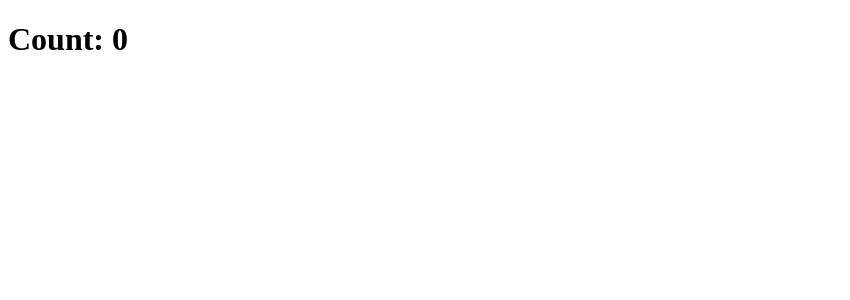
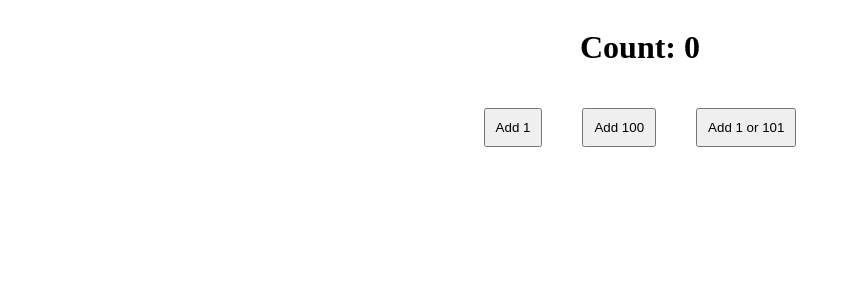
Before and after one commit to mate-academy/react_counter, a React (Create React App) app: page / in a window 1280 px wide. Shown: the top 300 px of the page, without its empty margins (0-850 px from the left). Built offline with nearby package versions, Linux system fonts and the light colour scheme; the HTML template or start-up script is replaced by a standard one.

Commit message:
Counter solution

```diff
--- a/src/App.js
+++ b/src/App.js
@@ -1,16 +1,16 @@
 import React from 'react';
+import { Counter } from './Counter';
 import './App.scss';
 
 class App extends React.Component {
-  addOne = () => {};
-
-  add100 = () => {};
-
-  increase = () => {};
+  state = {}
 
   render() {
     return (
-      <h1>Count: 0</h1>
+      <div className="App">
+        <Counter />
+      </div>
+
     );
   }
 }
--- a/src/App.scss
+++ b/src/App.scss
@@ -1 +1,13 @@
-// styles go here
+.App {
+  display: flex;
+  justify-content: center;
+}
+
+.header {
+  text-align: center;
+}
+
+.button {
+  margin: 20px;
+  padding: 10px;
+}
--- /dev/null
+++ b/src/Counter.jsx
@@ -0,0 +1,61 @@
+import React from 'react';
+
+export class Counter extends React.Component {
+  state = {
+    count: 0,
+  };
+
+  addOne = () => {
+    this.setState(state => ({
+      count: state.count + 1,
+    }));
+  };
+
+  addHundred = () => {
+    this.setState(state => ({
+      count: state.count + 100,
+    }));
+  };
+
+  render() {
+    const { count } = this.state;
+
+    return (
+      <div>
+        <h1 className="header">
+          {`Count: ${count}`}
+        </h1>
+
+        <button
+          className="button"
+          type="button"
+          onClick={this.addOne}
+        >
+          Add 1
+        </button>
+
+        <button
+          className="button"
+          type="button"
+          onClick={this.addHundred}
+        >
+          Add 100
+        </button>
+
+        <button
+          className="button"
+          type="button"
+          onClick={() => {
+            if (count % 5 === 0) {
+              this.addHundred(this.state);
+            }
+
+            this.addOne(this.state);
+          }}
+        >
+          Add 1 or 101
+        </button>
+      </div>
+    );
+  }
+}
```
Also changed, not shown: 1 other file (tests, documents, lock files or other folders).
